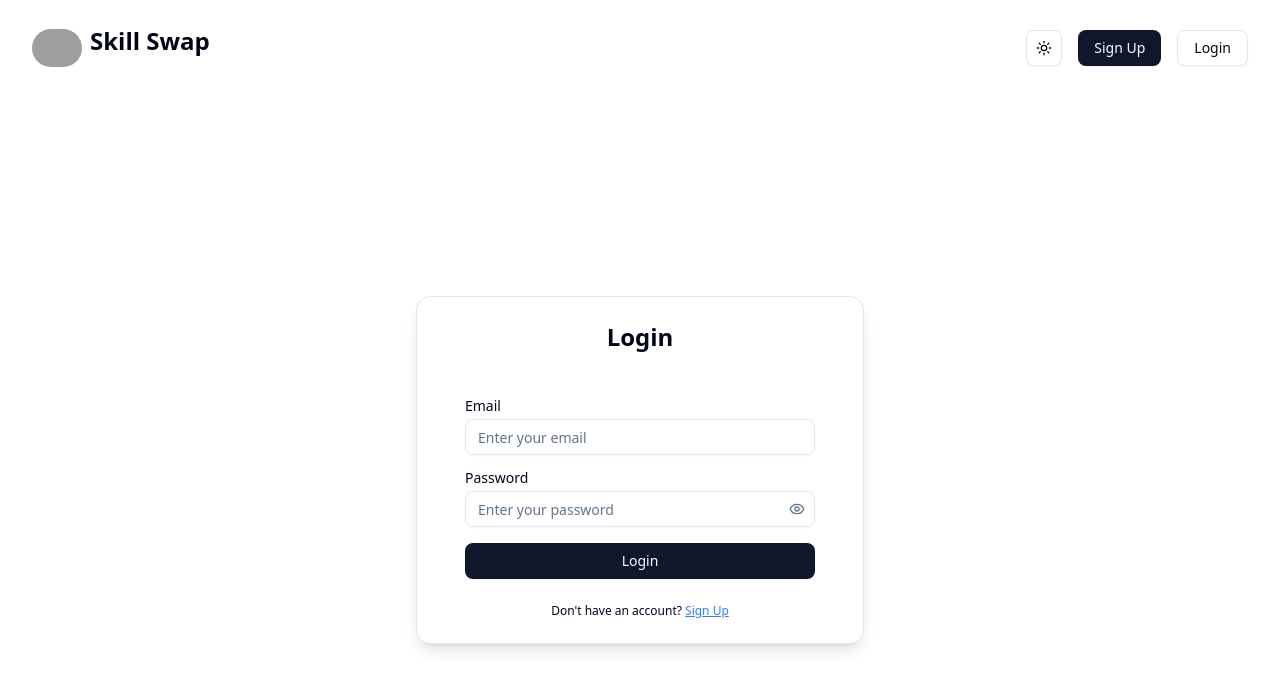
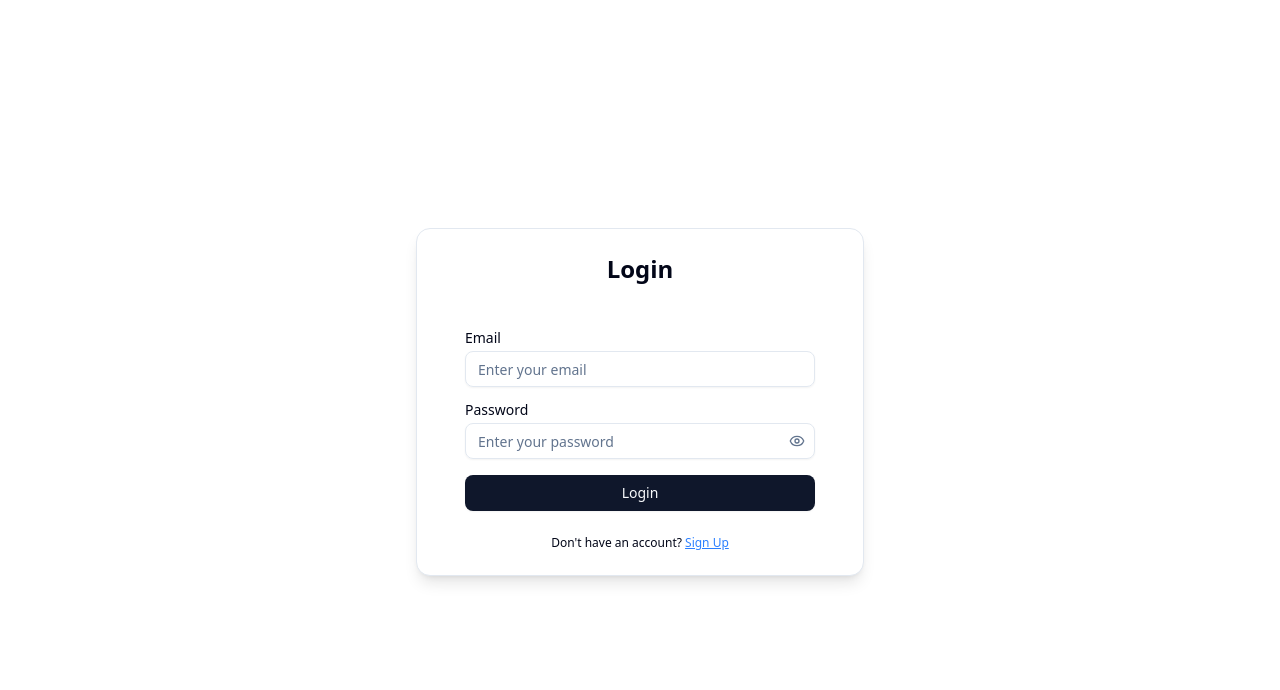
Before and after one commit to cloudQuest7/skill-swap, a Next.js app in the folder skill_swap/: page /login in a window 1280 px wide. Shown: the top 690 px of the page. Built offline with nearby package versions, Linux system fonts and the light colour scheme; grey boxes are pictures that could not be loaded.

Commit message:
route links

```diff
--- /dev/null
+++ b/skill_swap/src/app/home/layout.tsx
@@ -0,0 +1,11 @@
+export default function HomeLayout({
+  children,
+}: {
+  children: React.ReactNode;
+}) {
+  return (
+    <div className="flex min-h-screen flex-col">
+      <main className="flex flex-1 flex-col">{children}</main>
+    </div>
+  );
+}
--- a/skill_swap/src/app/layout.tsx
+++ b/skill_swap/src/app/layout.tsx
@@ -22,12 +22,11 @@ export default function RootLayout({
             enableSystem
             disableTransitionOnChange
           >
-            <div className="flex  min-h-screen flex-col ">
-              <Header />
-            <main className="flex flex-1 flex-col px-4 pt-10 xl:px-8">{children}</main>
+            <div className="flex min-h-screen flex-col">
+              {children}
             </div>
 
-         <Toaster />
+            <Toaster />
           </ThemeProvider>
       </body>
     </html>
--- a/skill_swap/src/app/page.tsx
+++ b/skill_swap/src/app/page.tsx
@@ -4,10 +4,14 @@ import { Button } from '@/frontend/Components/ui/button';
 import { Input } from '@/frontend/Components/ui/input';
 import { ArrowRight, Users, BookOpen, Star } from 'lucide-react';
 import { SkillProfiles } from '@/frontend/Components/SkillProfiles';
+import Header from '@/frontend/Components/Header';
 
 export default function SkillSwapHero() {
   return (
     <div className="min-h-screen bg-gradient-to-b from-background to-background/95 text-foreground">
+      <Header />
+      {/* Add padding for the fixed header */}
+      <div className="h-16"></div>
       {/* Hero Section */}
       <div className="container mx-auto px-4 py-16 relative overflow-hidden">
         {/* Animated background elements */}
--- a/skill_swap/src/frontend/Components/Header.tsx
+++ b/skill_swap/src/frontend/Components/Header.tsx
@@ -1,47 +1,46 @@
+'use client';
+
 import React from "react";
 import Link from "next/link";
-import Image from "next/image";
 import { Button } from "./ui/button";
-import { ThemeToggle } from "./ThemeToggle";
-import LogOutButton from "./LogOutButton";
 
-function Header() {
-  const user = null; // Replace with actual user authentication logic
+export default function Header() {
   return (
-    <header
-      className="relative flex h-24 w-full items-center justify-between bg-popover px-3 sm:px-8 header-shadow"
-    >
-      <Link className="flex flex-item gap-2" href="/">
-        <Image
-          src="/napio.png"
-          height={50}
-          width={50}
-          alt="Logo"
-          className="rounded-full"
-          priority
-        />
-        <h1 className="flex flex-col pb-1 text-2xl font-semibold leading-6">
-          Skill Swap<span> </span>
-        </h1>
-      </Link>
+    <header className="w-full border-b border-border/40 backdrop-blur-sm fixed top-0 z-50 bg-background/95">
+      <div className="container mx-auto px-4">
+        <div className="flex items-center justify-between h-16">
+          {/* Logo */}
+          <Link href="/" className="flex items-center">
+            <h2 className="text-xl font-bold bg-gradient-to-r from-blue-400 to-purple-600 bg-clip-text text-transparent">
+              Skill Swap
+            </h2>
+          </Link>
 
-      <div className="flex items-center gap-4">
-        <ThemeToggle />
-        {user ? (
-        <LogOutButton/>
-        ) : (
-          <>
-          <Button asChild type="button" title="Sign Up" className="hidden sm:block">
-            <Link href="/sign-up">Sign Up</Link>
-          </Button>
-          <Button asChild type="button" variant="outline" title="Login">
-            <Link href="/login">Login</Link>
-          </Button>
-          </>
-        )}
+          {/* Navigation Links */}
+          <div className="hidden md:flex items-center gap-6">
+            <Link href="/explore" className="text-sm text-muted-foreground hover:text-foreground transition-colors">
+              Explore
+            </Link>
+            <Link href="/how-it-works" className="text-sm text-muted-foreground hover:text-foreground transition-colors">
+              How It Works
+            </Link>
+          </div>
+
+          {/* Auth Buttons */}
+          <div className="flex items-center gap-4">
+            <Button variant="ghost" className="text-sm" asChild>
+              <Link href="/login" passHref>
+                Login
+              </Link>
+            </Button>
+            <Button className="bg-primary text-primary-foreground hover:bg-primary/90" asChild>
+              <Link href="/sign-up" passHref>
+                Sign Up
+              </Link>
+            </Button>
+          </div>
+        </div>
       </div>
     </header>
   );
 }
-
-export default Header
```
